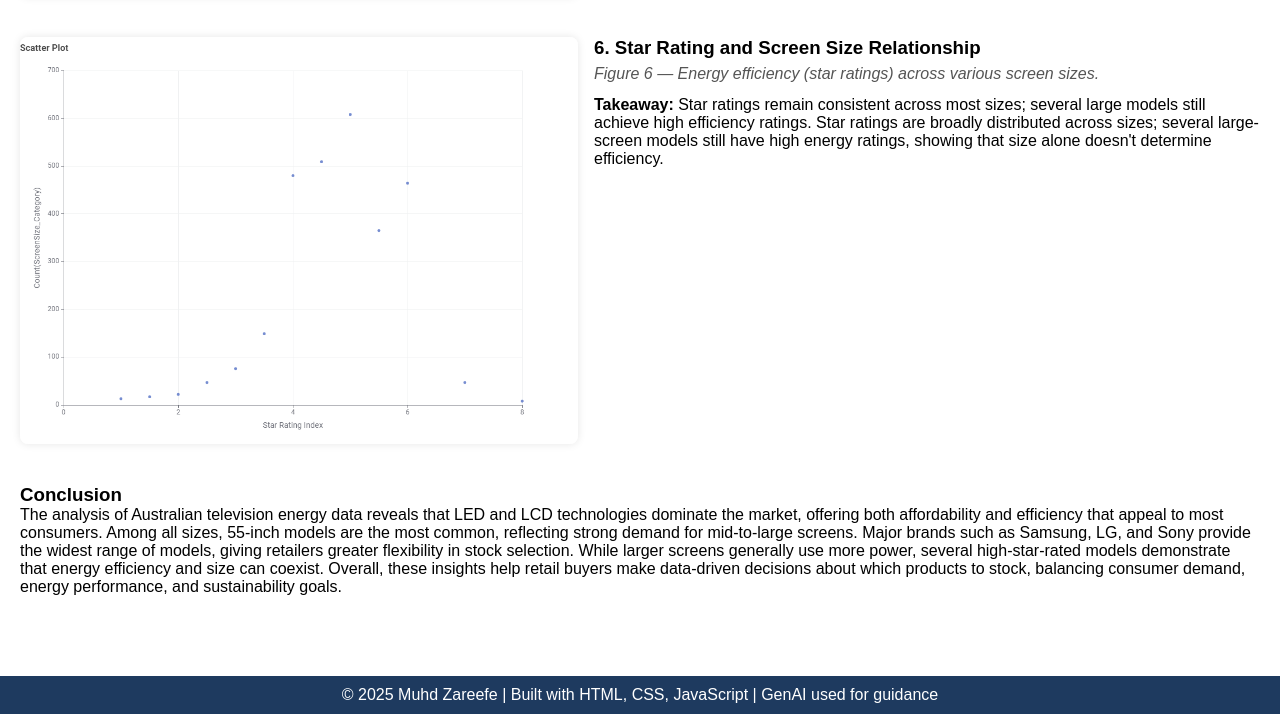
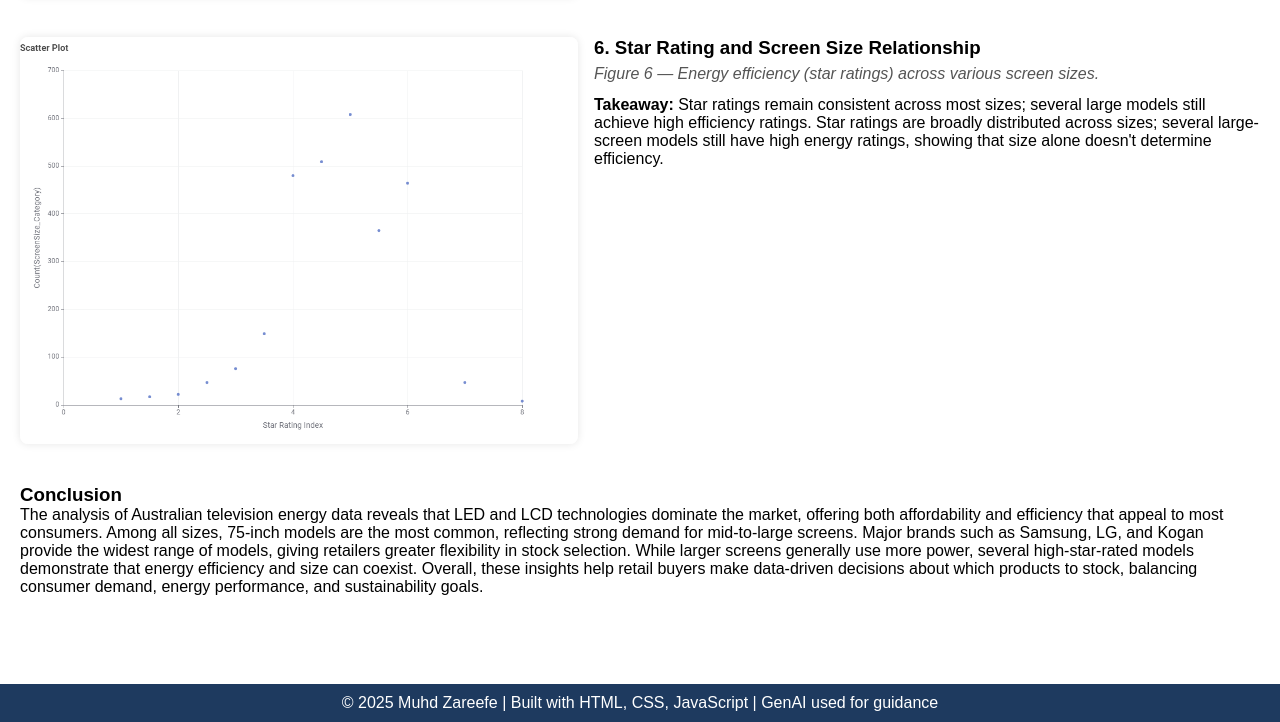
Before and after one commit to Zareefe/Tutorial-1A-COS30045, a plain HTML site: page televisions.html in a window 1280 px wide. Shown: the part 2601-3323 px from the top of the page. Drawn offline with Linux system fonts and the light colour scheme.

Commit message:
Update televisions.html

```diff
--- a/televisions.html
+++ b/televisions.html
@@ -10,6 +10,7 @@
     /* --- Data Story Styling --- */
     #data-story {
       margin-top: 2rem;
+      margin-bottom: 3rem;
     }
     .insight {
       display: flex;
@@ -161,8 +162,8 @@
           <h3>Conclusion</h3>
           <p>
             The analysis of Australian television energy data reveals that LED and LCD technologies dominate the market, offering both affordability and efficiency that appeal to most consumers.
-            Among all sizes, 55-inch models are the most common, reflecting strong demand for mid-to-large screens.
-            Major brands such as Samsung, LG, and Sony provide the widest range of models, giving retailers greater flexibility in stock selection.
+            Among all sizes, 75-inch models are the most common, reflecting strong demand for mid-to-large screens.
+            Major brands such as Samsung, LG, and Kogan provide the widest range of models, giving retailers greater flexibility in stock selection.
             While larger screens generally use more power, several high-star-rated models demonstrate that energy efficiency and size can coexist.
             Overall, these insights help retail buyers make data-driven decisions about which products to stock, balancing consumer demand, energy performance, and sustainability goals.
           </p>
```
